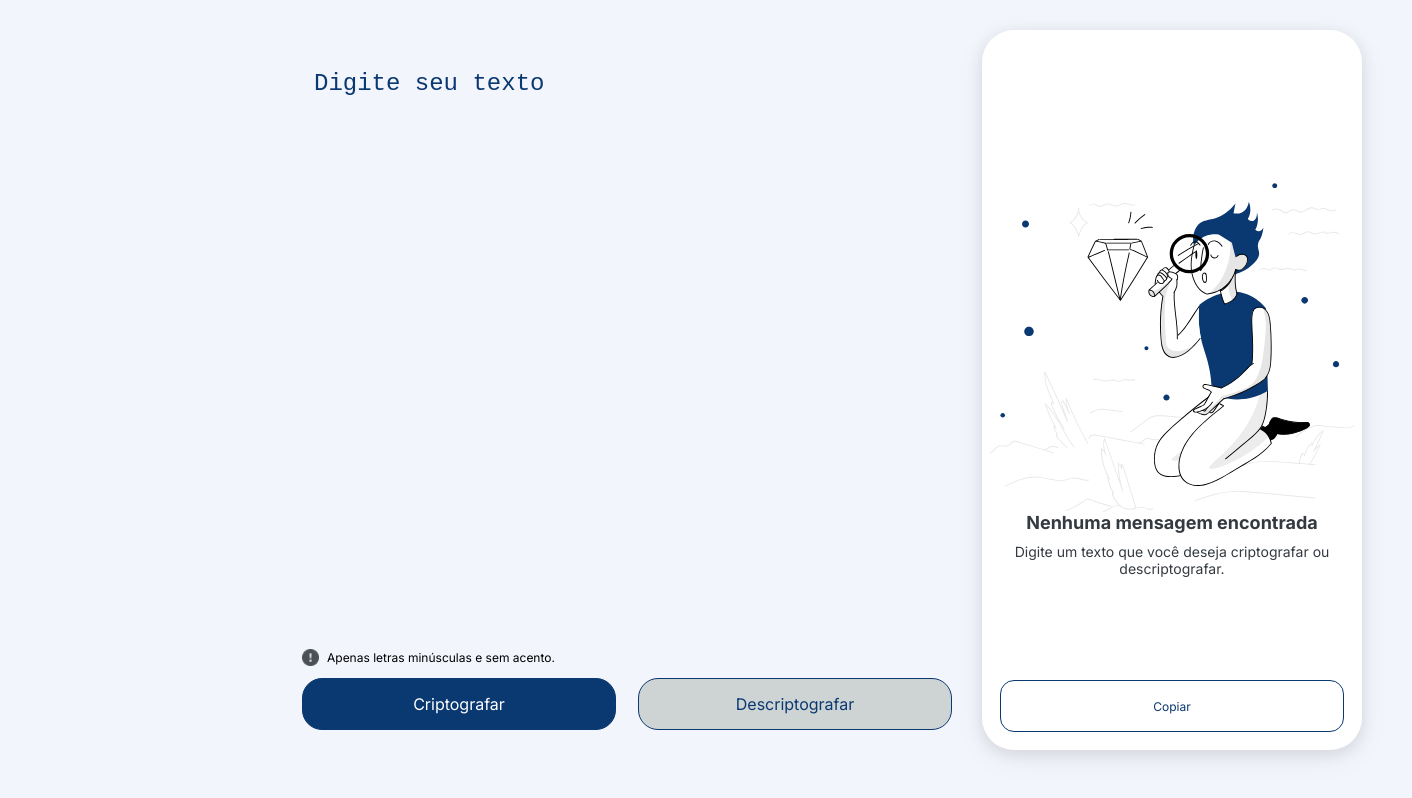
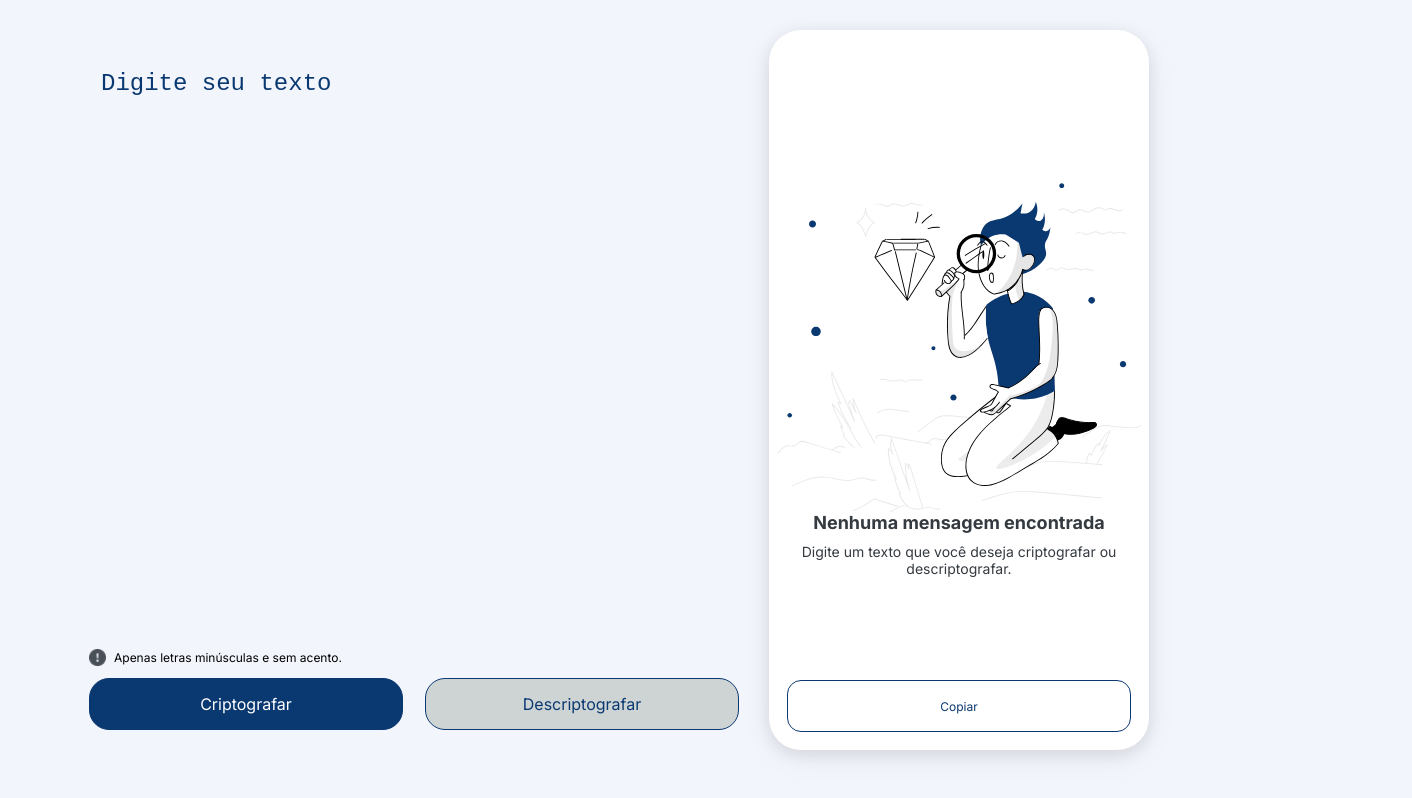
Before and after one commit to Dionn-AP/alura-text-encoder, a plain HTML site: page index.html in a window 1536 px wide. Shown: the full height of the page, 124-1536 px from the left. Drawn offline with Linux system fonts and the light colour scheme.

Commit message:
feat: position element container main

```diff
--- a/css/main.css
+++ b/css/main.css
@@ -63,6 +63,12 @@ body {
     display: block;
 }
 
+@media only screen and (min-width: 1500px){
+    .container {
+        justify-content: center;
+    }
+}
+
 @media only screen and (max-width: 1024px){
     .container {
         padding: 3rem;
```
